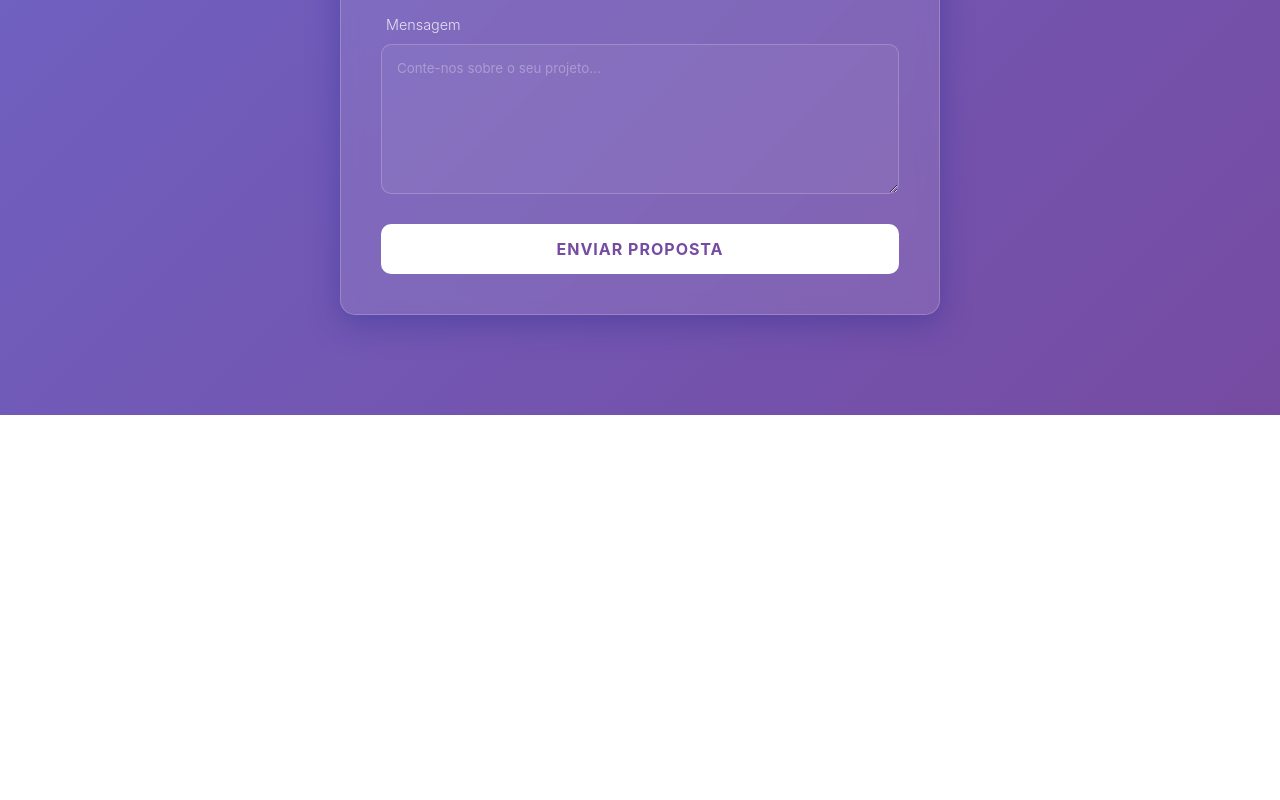
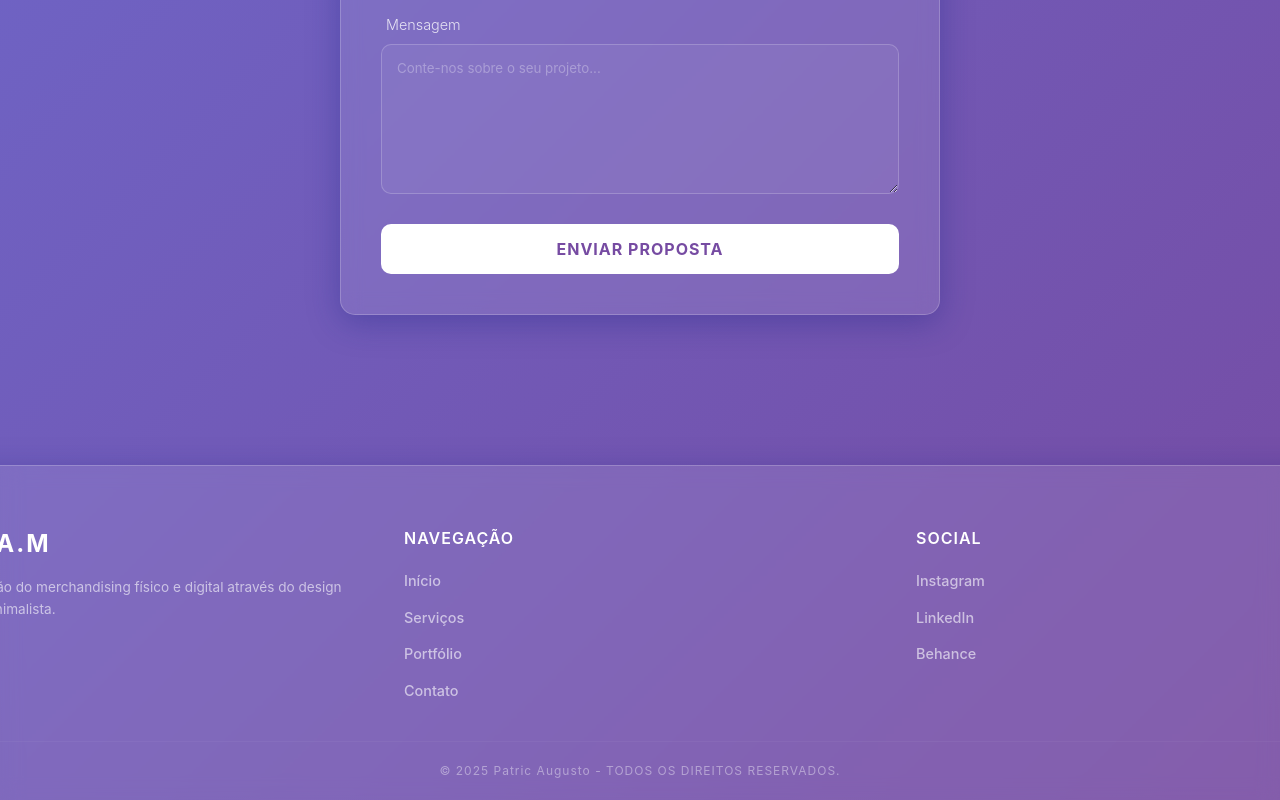
Before and after one commit to PatricAugusto/Free-Template-Merchan-v1, a React (Vite) app: page / in a window 1280 px wide. Shown: the part 2477-3277 px from the top of the page. Before the commit the page ends 2892 px from the top, so only its background shows below. Built offline with nearby package versions, Linux system fonts and the light colour scheme.

Commit message:
feat: add minimalist footer and conclude SPA structure

```diff
--- a/src/App.jsx
+++ b/src/App.jsx
@@ -5,6 +5,7 @@ import Portfolio from './components/Portfolio';
 import styled from 'styled-components';
 import Contact from './components/Contact';
 import Services from './components/Services';
+import Footer from './components/Footer';
 
 const AppContainer = styled.div`
   width: 100%;
@@ -20,6 +21,7 @@ function App() {
       <Services />
       <Portfolio />
       <Contact />
+      <Footer />
     </AppContainer>
   );
 }
--- /dev/null
+++ b/src/components/Footer.jsx
@@ -0,0 +1,105 @@
+import styled from 'styled-components';
+import { glassTheme } from '../styles/theme';
+
+const FooterContainer = styled.footer`
+  ${glassTheme.glass}
+  margin-top: 50px;
+  padding: 60px 10% 20px 10%;
+  border-radius: 40px 40px 0 0;
+  border-bottom: none;
+  border-left: none;
+  border-right: none;
+  width: 100%;
+`;
+
+const FooterGrid = styled.div`
+  display: grid;
+  grid-template-columns: repeat(auto-fit, minmax(200px, 1fr));
+  gap: 40px;
+  margin-bottom: 40px;
+`;
+
+const FooterColumn = styled.div`
+  display: flex;
+  flex-direction: column;
+  gap: 15px;
+`;
+
+const Brand = styled.h2`
+  font-size: 1.5rem;
+  font-weight: 700;
+  letter-spacing: 2px;
+`;
+
+const Description = styled.p`
+  font-size: 0.85rem;
+  opacity: 0.6;
+  line-height: 1.6;
+`;
+
+const ColumnTitle = styled.h4`
+  font-size: 1rem;
+  font-weight: 600;
+  margin-bottom: 5px;
+  text-transform: uppercase;
+  letter-spacing: 1px;
+`;
+
+const FooterLink = styled.a`
+  font-size: 0.9rem;
+  color: white;
+  text-decoration: none;
+  opacity: 0.6;
+  transition: 0.3s;
+  cursor: pointer;
+
+  &:hover {
+    opacity: 1;
+    padding-left: 5px;
+  }
+`;
+
+const Copyright = styled.div`
+  border-top: 1px solid rgba(255, 255, 255, 0.1);
+  padding-top: 20px;
+  text-align: center;
+  font-size: 0.75rem;
+  opacity: 0.4;
+  letter-spacing: 1px;
+`;
+
+const Footer = () => {
+  return (
+    <FooterContainer>
+      <FooterGrid>
+        <FooterColumn>
+          <Brand>AGÊNCIA.M</Brand>
+          <Description>
+            Elevando o padrão do merchandising físico e digital através do design estratégico e minimalista.
+          </Description>
+        </FooterColumn>
+
+        <FooterColumn>
+          <ColumnTitle>Navegação</ColumnTitle>
+          <FooterLink href="#">Início</FooterLink>
+          <FooterLink href="#servicos">Serviços</FooterLink>
+          <FooterLink href="#portfolio">Portfólio</FooterLink>
+          <FooterLink href="#contato">Contato</FooterLink>
+        </FooterColumn>
+
+        <FooterColumn>
+          <ColumnTitle>Social</ColumnTitle>
+          <FooterLink>Instagram</FooterLink>
+          <FooterLink>LinkedIn</FooterLink>
+          <FooterLink>Behance</FooterLink>
+        </FooterColumn>
+      </FooterGrid>
+
+      <Copyright>
+        © 2025 Patric Augusto - TODOS OS DIREITOS RESERVADOS.
+      </Copyright>
+    </FooterContainer>
+  );
+};
+
+export default Footer;
```
